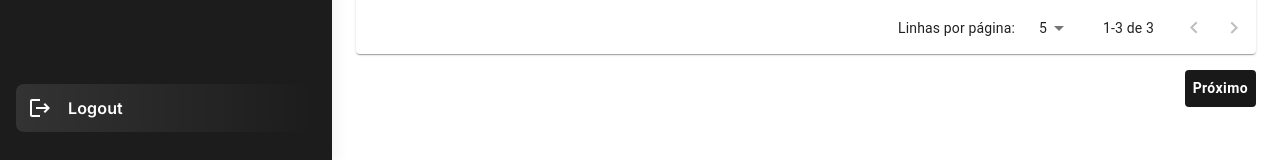
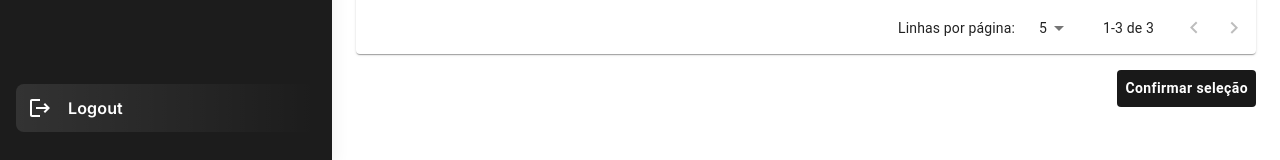
Before and after one commit to lucasdellatorre/dashboard-operacional-frontend, a React (Vite) app: page /planilhas in a window 1280 px wide. Shown: the part 636-796 px from the top of the page. Built offline with nearby package versions, Linux system fonts and the light colour scheme.

Commit message:
fix: change button label

```diff
--- a/src/routes/Worksheet/index.tsx
+++ b/src/routes/Worksheet/index.tsx
@@ -114,7 +114,7 @@ const Worksheet: React.FC = () => {
             },
           }}
         >
-          Próximo
+          Confirmar seleção
         </Button>
       </Box>
       <UploadWorksheetModal
```
